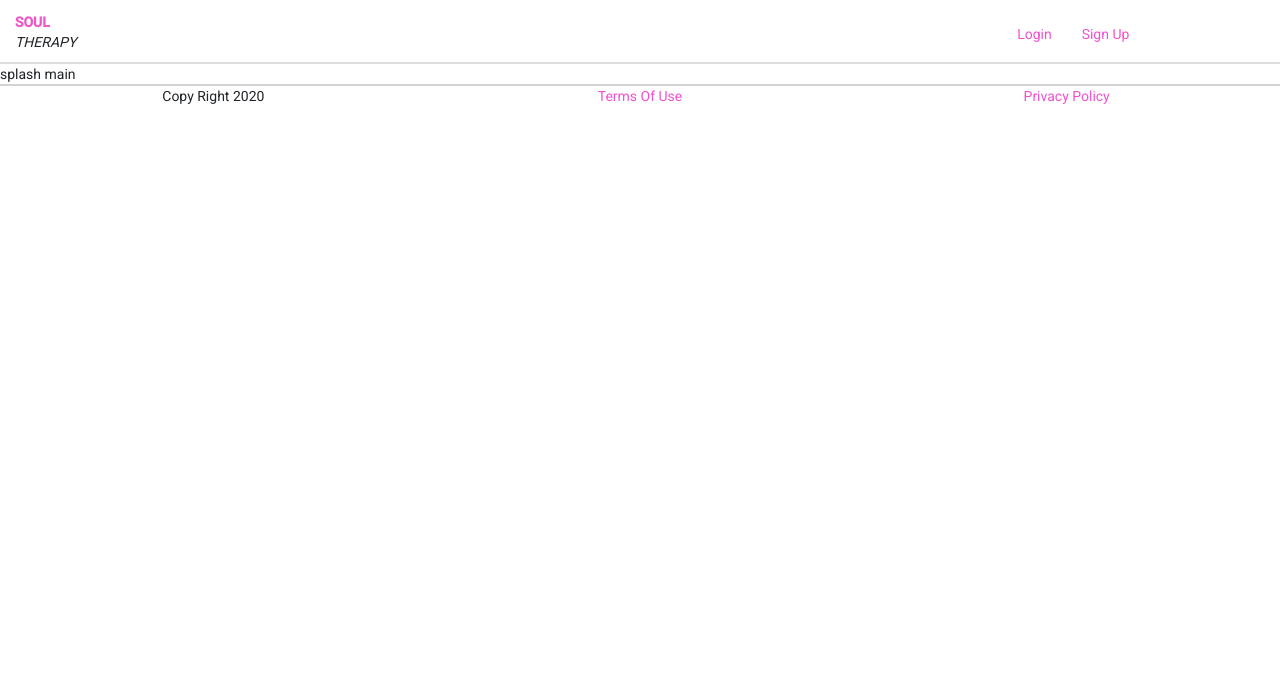
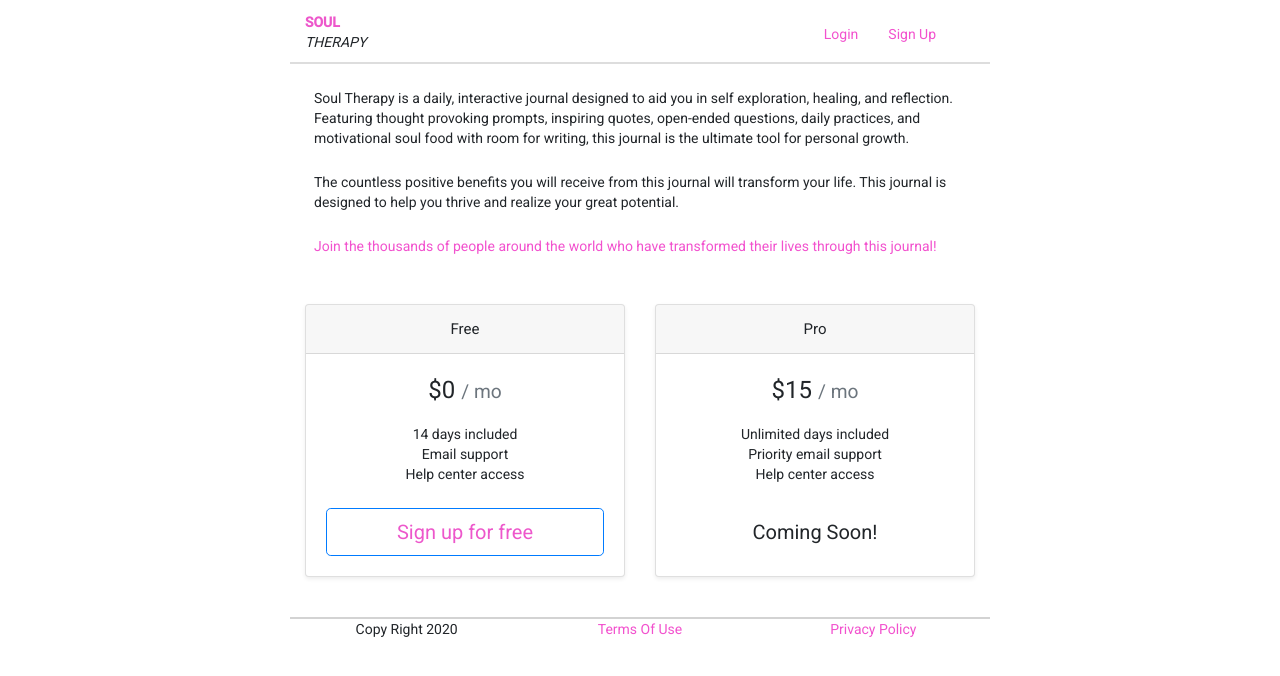
Before and after one commit to ToddAdelgren/CodeAcademySoulTherapy, an Angular app: page /splash in a window 1280 px wide. Shown: the top 676 px of the page. Built offline with nearby package versions, Linux system fonts and the light colour scheme.

Commit message:
Styling Of Splash Page

```diff
--- a/src/app/components/splash/splash.component.html
+++ b/src/app/components/splash/splash.component.html
@@ -1,3 +1,4 @@
+<div class="mw-700 mx-auto">
 <header class="container-fluid b-header ht4">
     <div class="row">
         <div class="col-8">
@@ -15,6 +16,41 @@
     </div>
 </header>
 <main>
-    splash main
+    <p class="mt-4 px-4">Soul Therapy is a daily, interactive journal designed to aid you in self exploration, healing, and reflection. Featuring thought provoking prompts, inspiring quotes, open-ended questions, daily practices, and motivational soul food with room for writing, this journal is the ultimate tool for personal growth.</p>
+    <p class="mt-4 px-4">The countless positive benefits you will receive from this journal will transform your life. This journal is designed to help you thrive and realize your great potential.</p>
+    <p class="mt-4 mb-5 px-4 c-light">Join the thousands of people around the world who have transformed their lives through this journal!</p>
+    <div class="container">
+        <div class="card-deck mb-3 text-center">
+          <div class="card mb-4 shadow-sm">
+            <div class="card-header">
+              <h4 class="my-0 font-weight-normal">Free</h4>
+            </div>
+            <div class="card-body">
+              <h1 class="card-title pricing-card-title">$0 <small class="text-muted">/ mo</small></h1>
+              <ul class="list-unstyled mt-3 mb-4">
+                <li>14 days included</li>
+                <li>Email support</li>
+                <li>Help center access</li>
+              </ul>
+              <button type="button" class="btn btn-lg btn-block btn-outline-primary c-soul" (click)="signup()">Sign up for free</button>
+            </div>
+          </div>
+          <div class="card mb-4 shadow-sm">
+            <div class="card-header">
+              <h4 class="my-0 font-weight-normal">Pro</h4>
+            </div>
+            <div class="card-body">
+              <h1 class="card-title pricing-card-title">$15 <small class="text-muted">/ mo</small></h1>
+              <ul class="list-unstyled mt-3 mb-4">
+                <li>Unlimited days included</li>
+                <li>Priority email support</li>
+                <li>Help center access</li>
+              </ul>
+              <button type="button" class="btn btn-lg btn-block">Coming Soon!</button>
+            </div>
+          </div>
+        </div>
+    </div>
 </main>
 <app-footer></app-footer>
+</div>
--- a/src/app/components/splash/splash.component.ts
+++ b/src/app/components/splash/splash.component.ts
@@ -1,4 +1,5 @@
 import { Component, OnInit } from '@angular/core';
+import { Router } from '@angular/router';
 
 @Component({
   selector: 'app-splash',
@@ -7,9 +8,12 @@ import { Component, OnInit } from '@angular/core';
 })
 export class SplashComponent implements OnInit {
 
-  constructor() { }
+  constructor(private router: Router) { }
 
   ngOnInit(): void {
   }
 
+  signup(){
+    this.router.navigate(['/login']);
+  }
 }
--- a/src/styles.scss
+++ b/src/styles.scss
@@ -22,6 +22,9 @@ a:link, a:visited, a:hover, a:active {
 .mt-soul {
     margin-top: .75rem;
 }
+.mw-700 {
+    max-width: 700px;
+}
 
 
 html, body { height: 100%; }
```
